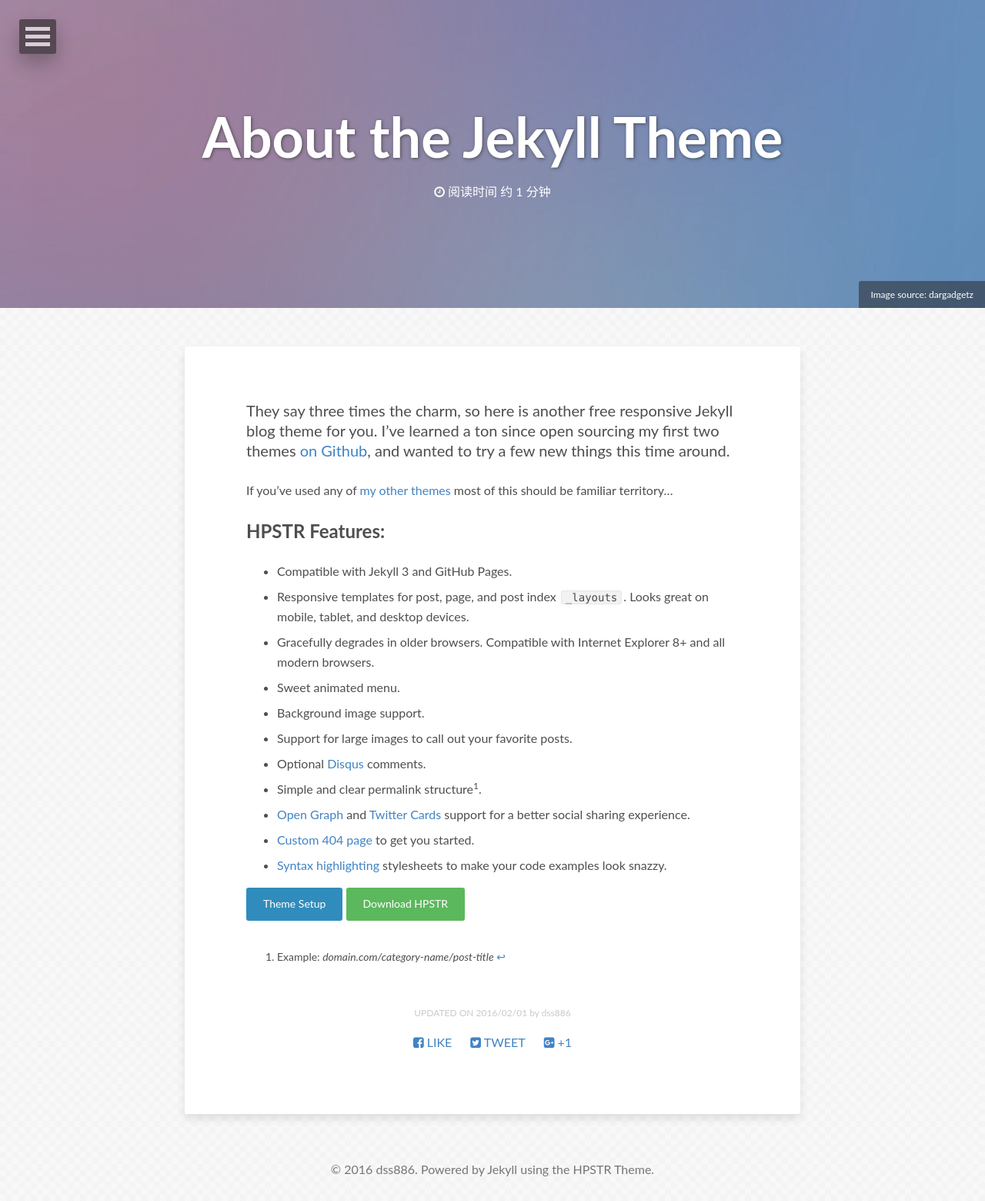
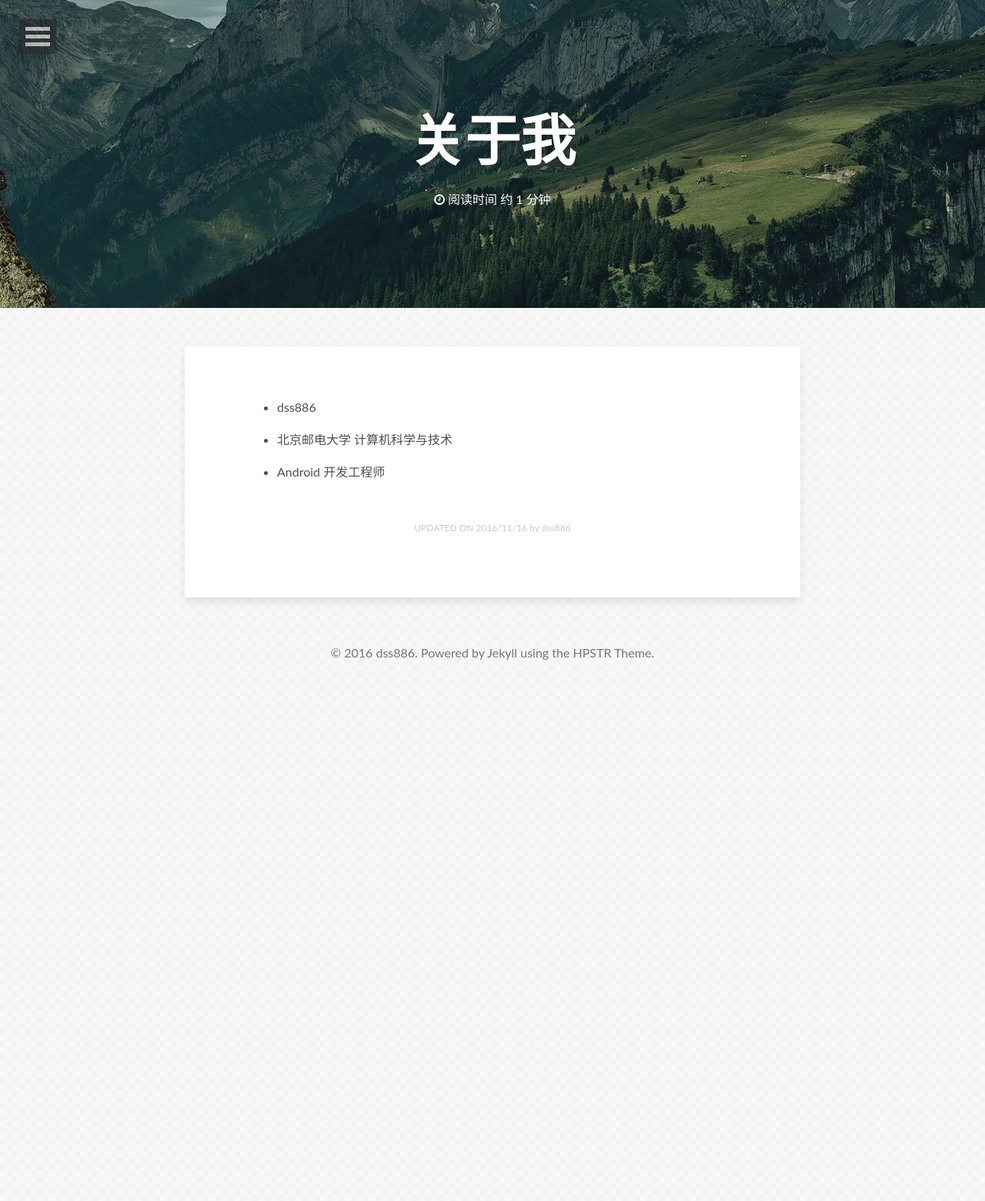
Before and after one commit to dss886/www.dss886.com, a Jekyll site: the page built from about/index.md, in a window 1280 px wide. Shown: the whole page at 77% size. Built offline with Jekyll 4.4.1, drawn with Linux system fonts in a browser that asks for light colours; nearby versions of some CDN libraries; after the commit the page ends 900 px from its top, so only the background shows below that.

Commit message:
修改关于页面和文章列表页的样式

```diff
--- a/_sass/_page.scss
+++ b/_sass/_page.scss
@@ -300,10 +300,6 @@ header .entry-meta {
 			max-width: 800px;
 			margin: 50px auto 30px auto;
 			padding: 50px 80px;
-
-			> p:first-child {
-				@include font-size(20);
-			}
 		}
 	}
 
@@ -498,6 +494,14 @@ header .entry-meta {
 			padding: 50px 80px;
 		}
 	}
+	li.entry-title {
+		padding: 8px 0;
+		@include font-rem(20);
+
+		a {
+			color: rgba(34,34,34,0.8);
+		}
+	}
 }
 
 .entry-image-index {
--- a/about/index.md
+++ b/about/index.md
@@ -1,32 +1,15 @@
 ---
 layout: page
-title: About the Jekyll Theme
+title: 关于我
 image:
-  feature: abstract-5.jpg
-  credit: dargadgetz
-  creditlink: http://www.dargadgetz.com/ios-7-abstract-wallpaper-pack-for-iphone-5-and-ipod-touch-retina/
+  feature: 13.jpg
 comments: false
-modified: 2016-02-01
+share: false
+modified: 2016-11-16
 ---
 
-They say three times the charm, so here is another free responsive Jekyll blog theme for you. I've learned a ton since open sourcing my first two themes [on Github](http://github.com/mmistakes), and wanted to try a few new things this time around.
+- dss886
 
-If you've used any of [my other themes](http://mademistakes.com/work/jekyll-themes/) most of this should be familiar territory...
+- 北京邮电大学 计算机科学与技术
 
-## HPSTR Features:
-
-* Compatible with Jekyll 3 and GitHub Pages.
-* Responsive templates for post, page, and post index `_layouts`. Looks great on mobile, tablet, and desktop devices.
-* Gracefully degrades in older browsers. Compatible with Internet Explorer 8+ and all modern browsers.
-* Sweet animated menu.
-* Background image support.
-* Support for large images to call out your favorite posts.
-* Optional [Disqus](http://disqus.com) comments.
-* Simple and clear permalink structure[^1].
-* [Open Graph](https://developers.facebook.com/docs/opengraph/) and [Twitter Cards](https://dev.twitter.com/docs/cards) support for a better social sharing experience.
-* [Custom 404 page]({{ site.url }}/404.html) to get you started.
-* [Syntax highlighting]({{ site.url }}/code-highlighting-post/) stylesheets to make your code examples look snazzy.
-
-<div markdown="0"><a href="{{ site.url }}/theme-setup/" class="btn btn-info">Theme Setup</a> <a href="https://github.com/mmistakes/hpstr-jekyll-theme" class="btn btn-success">Download HPSTR</a></div>
-
-[^1]: Example: *domain.com/category-name/post-title*
+- Android 开发工程师
```
Also changed, not shown: posts/index.html (+7 -4 lines).
